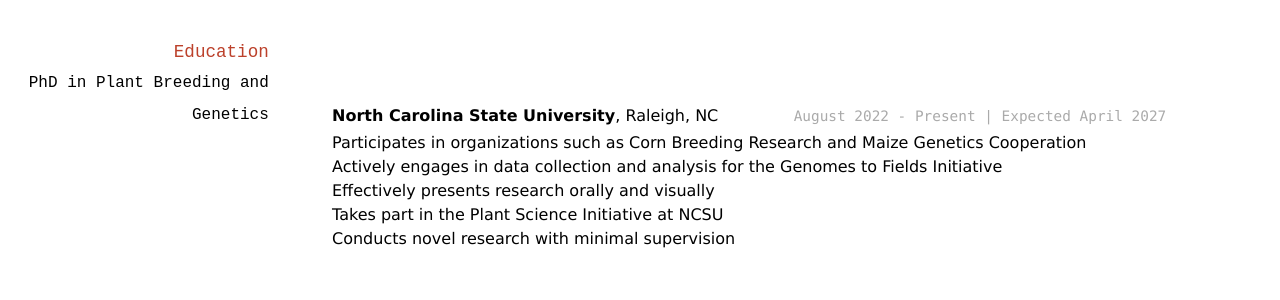
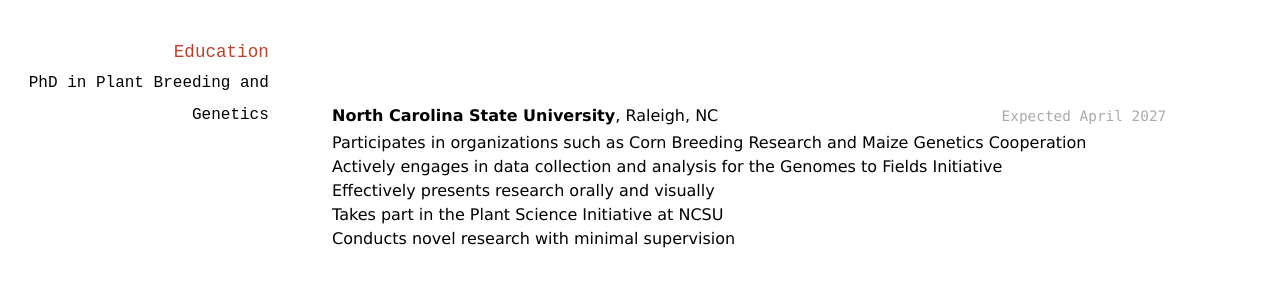
Before and after one commit to ty-thomas/Thomas_Resume, a Jekyll site: the page built from docs/index.md, in a window 1280 px wide and 900 px high. Shown: the part 357-657 px from the top of the window. Built offline with Jekyll 4.4.1, drawn with Linux system fonts in a browser that asks for light colours.

Commit message:
Update index.md

```diff
--- a/docs/index.md
+++ b/docs/index.md
@@ -15,7 +15,7 @@ Raised in a heavily work orientated lifestyle and trained to become a jack-of-al
 ## Education
 
 ### PhD in Plant Breeding and Genetics
-`August 2022 - Present | Expected April 2027`
+`Expected April 2027`
 __North Carolina State University__, Raleigh, NC
 
 - Participates in organizations such as Corn Breeding Research and Maize Genetics Cooperation
```
